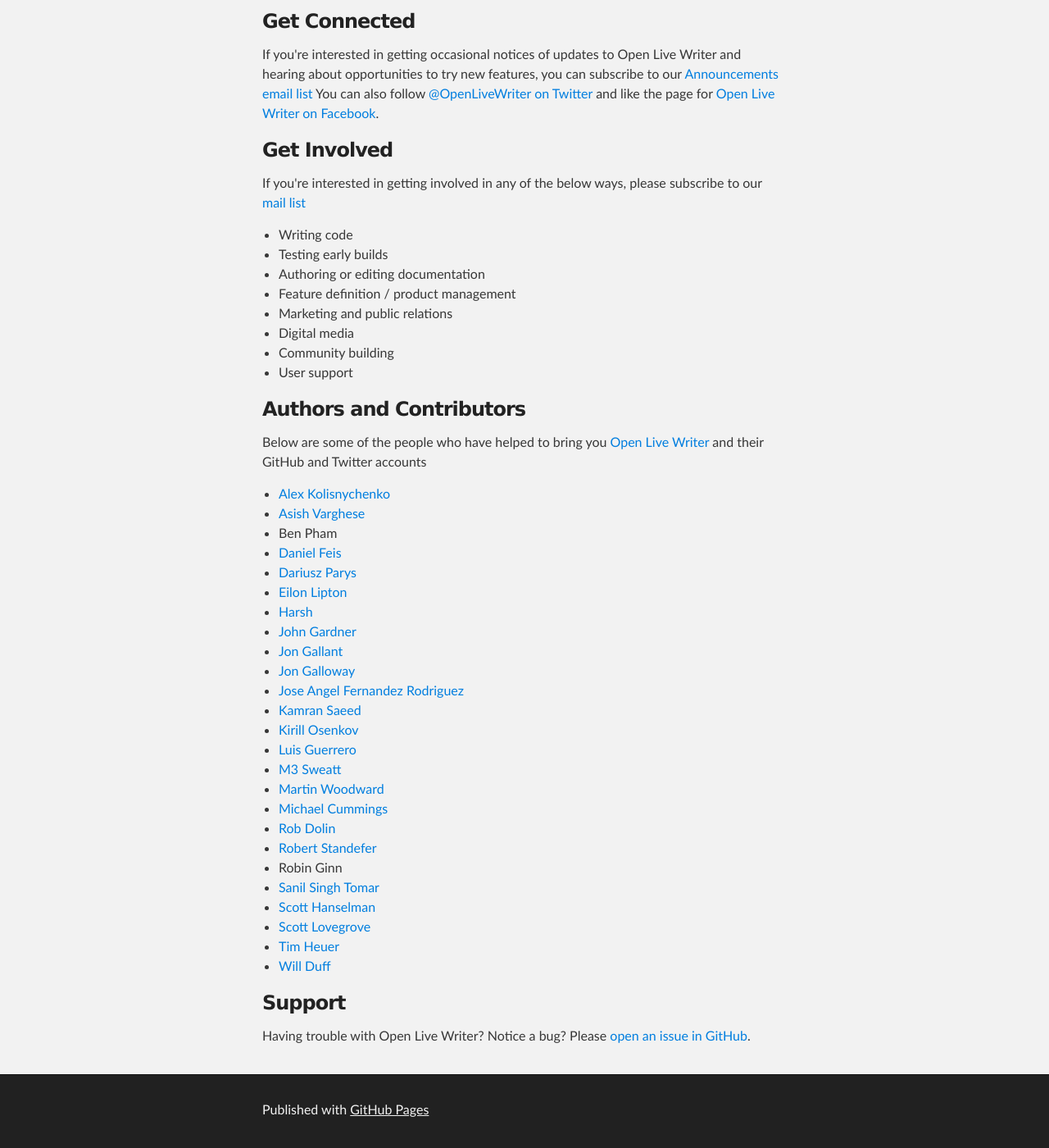
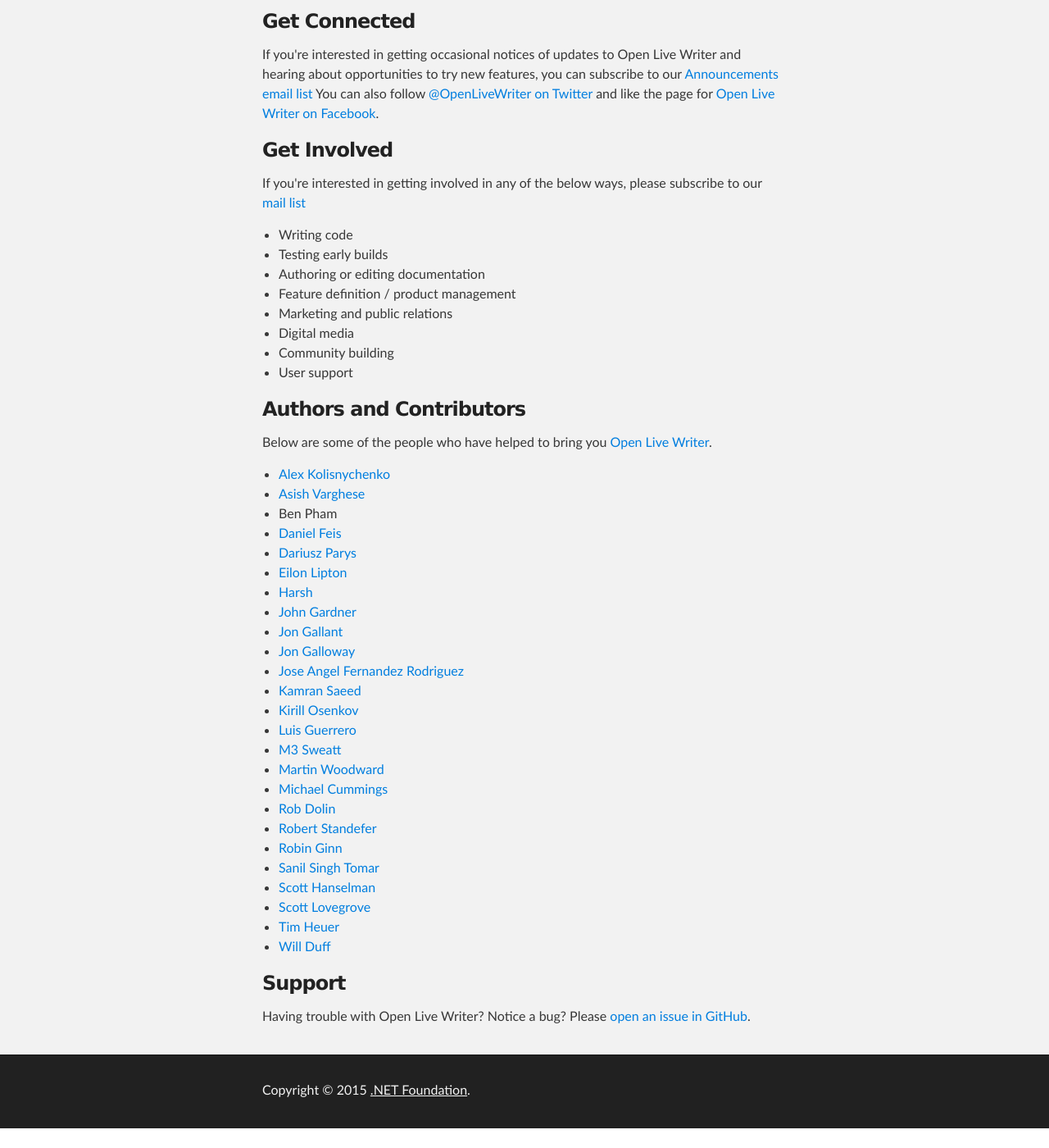
Before and after one commit to OpenLiveWriter/OpenLiveWriter.Github.io, a Jekyll site: the page built from TestPage2.html, in a window 1280 px wide and 1400 px high, scrolled down 655 px. Shown: the whole window at 82% size. Built offline with Jekyll 4.4.1, drawn with Linux system fonts in a browser that asks for light colours; after the commit the page ends 2031 px from its top, so only the background shows below that.

Commit message:
Apply site template

```diff
--- a/TestPage2.html
+++ b/TestPage2.html
@@ -1,43 +1,9 @@
-<!DOCTYPE html>
-<html>
-
-  <head>
-    <meta charset='utf-8'>
-    <meta http-equiv="X-UA-Compatible" content="chrome=1">
-    <link rel="stylesheet" type="text/css" media="screen" href="/stylesheets/stylesheet.css">
-    <link rel="stylesheet" type="text/css" media="screen" href="/stylesheets/downloadbutton.css">
-
-    <title>Open Live Writer</title>
-  </head>
-
-  <body>
-
-    <!-- HEADER -->
-    <div id="header_wrap" class="outer">
-        <header class="inner">
-          <a id="forkme_banner" href="https://github.com/OpenLiveWriter">View on GitHub</a>
-
-          <h1 id="project_title"><img src="/images/openlivewriter-purpleheader.png"></img></h1>
-          <!--
-          <button onclick="javascript:location.href='https://openlivewriter.azureedge.net/stable/Releases/Setup.exe'">Download</button>
-          -->
-
-        </header>
-    </div>
-
-    <div class="button">
-      <a href="https://openlivewriter.azureedge.net/stable/Releases/Setup.exe">Download</a>
-      <p class="top">click to begin</p>
-      <p class="bottom">4.6MB .exe</p>
-    </div>
-
-
-   <!-- MAIN CONTENT -->
-    <div id="main_content_wrap" class="outer">
-      <section id="main_content" class="inner">
-
-
-        <h3>
+---
+layout: default
+title: "Open Live Writer"
+download: true
+---
+<h3>
 <a id="welcome-to-github-pages" class="anchor" href="#welcome-to-github-pages" aria-hidden="true"><span class="octicon octicon-link"></span></a>Welcome to Open Live Writer</h3>
 
 <p>Open Live Writer makes it easy to write, preview, and post to your blog.</p>
@@ -79,7 +45,7 @@
 <h3>
 <a id="authors-and-contributors" class="anchor" href="#authors-and-contributors" aria-hidden="true"><span class="octicon octicon-link"></span></a>Authors and Contributors</h3>
 
-<p>Below are some of the people who have helped to bring you <a href="http://www.openlivewriter/">Open Live Writer</a> and their GitHub and Twitter accounts</p>
+<p>Below are some of the people who have helped to bring you <a href="http://www.openlivewriter/">Open Live Writer</a>.</p>
 <ul>
   <li><a href="https://github.com/wasker">Alex Kolisnychenko</a></li>
   <li><a href="https://github.com/asishv">Asish Varghese</a></li>
@@ -100,7 +66,7 @@
   <li><a href="http://michaelcummings.net/">Michael Cummings</a></li>
   <li><a href="http://blog.robdolin.com/">Rob Dolin</a></li>
   <li><a href="https://github.com/RobStand">Robert Standefer</a></li>
-  <li>Robin Ginn</li>
+  <li><a href="https://github.com/rginn">Robin Ginn</a></li>
   <li><a href="http://inullable.in/">Sanil Singh Tomar</a></li>
   <li><a href="http://hanselman.com/blog">Scott Hanselman</a></li>
   <li><a href="https://github.com/ScottIsAFool">Scott Lovegrove</a></li>
@@ -112,17 +78,3 @@
 <a id="support" class="anchor" href="#support" aria-hidden="true"><span class="octicon octicon-link"></span></a>Support</h3>
 
 <p>Having trouble with Open Live Writer?  Notice a bug?  Please <a href="https://github.com/OpenLiveWriter/OpenLiveWriter/issues/new">open an issue in GitHub</a>.</p>
-      </section>
-    </div>
-
-    <!-- FOOTER  -->
-    <div id="footer_wrap" class="outer">
-      <footer class="inner">
-        <p>Published with <a href="https://pages.github.com">GitHub Pages</a></p>
-      </footer>
-    </div>
-
-
-
-  </body>
-</html>
```
